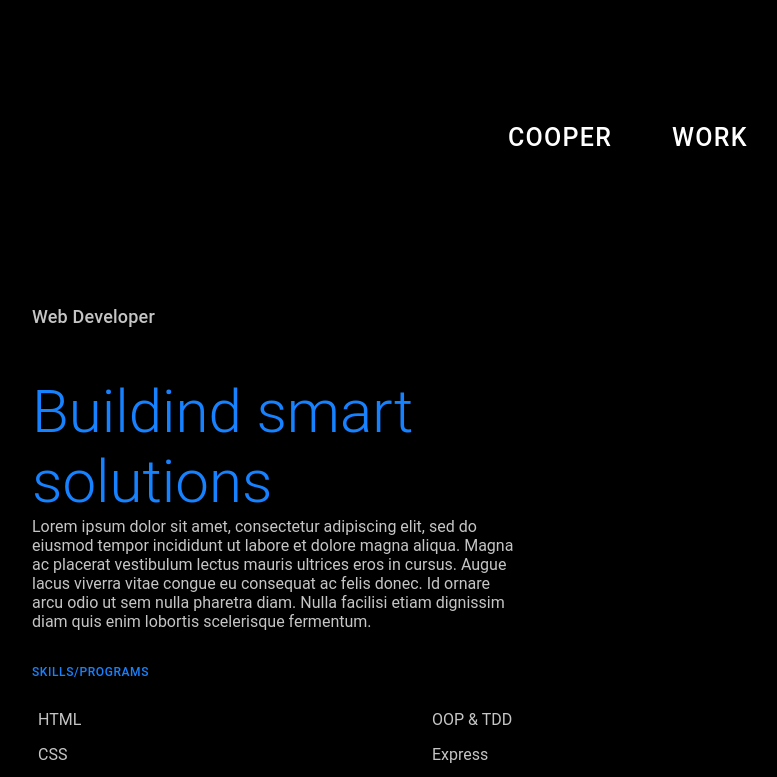
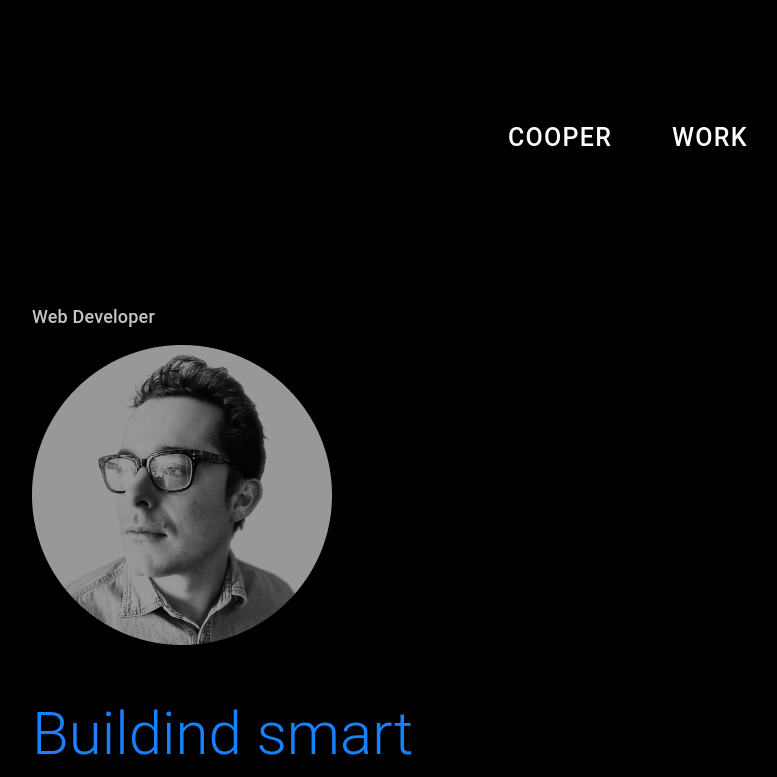
Before and after one commit to cssmith134/personal-portfolio, a React (Create React App) app: page / in a window 1280 px wide. Shown: the top 777 px of the page, without its empty margins (18-795 px from the left). Built offline with nearby package versions, Linux system fonts and the light colour scheme.

Commit message:
add picture/fix spacing

```diff
--- a/src/components/Navbar.js
+++ b/src/components/Navbar.js
@@ -18,9 +18,9 @@ function Navbar() {
           <button onClick={() => {setExpandNavbar((prev) => !prev)}}><ReorderIcon/></button>
         </div>
         <div className='links'>
-
             <Link to="/">Cooper</Link>
             <Link to="/work">Work</Link>
+
         </div>
     </div>
   )
--- a/src/pages/Home.js
+++ b/src/pages/Home.js
@@ -1,16 +1,17 @@
 import React from 'react'
 import "../styles/Home.css"
-import Profileimg from"../assets/cooper-smith-porfile.JPG"
+import Profileimg from "../assets/bio-photo1.png"
+
 
 
 function Home() {
   return (
     <div class="top-container">
     <h3>Web Developer</h3>
-    <div>
+    <div className='about-row'>
+      <img id='profile-pic' src={Profileimg} alt="cover"></img>
       <h2>Buildind smart solutions</h2>
       <p>Lorem ipsum dolor sit amet, consectetur adipiscing elit, sed do eiusmod tempor incididunt ut labore et dolore magna aliqua. Magna ac placerat vestibulum lectus mauris ultrices eros in cursus. Augue lacus viverra vitae congue eu consequat ac felis donec. Id ornare arcu odio ut sem nulla pharetra diam. Nulla facilisi etiam dignissim diam quis enim lobortis scelerisque fermentum.</p>
-
     </div>
     <div className='skills'>
       <h5>SKILLS/PROGRAMS</h5>
--- a/src/pages/Work.js
+++ b/src/pages/Work.js
@@ -1,6 +1,6 @@
 import React from 'react';
 import "../styles/Work.css";
-import ProfileImg from "../assets/cooper-smith-porfile.JPG"
+import ProfileImg from "../assets/bio-photo1.png"
 
 function Work() {
   return (
--- a/src/styles/Home.css
+++ b/src/styles/Home.css
@@ -11,6 +11,19 @@
     padding-right: 20px;
 
 
+}
+
+#profile-pic {
+
+    width: 300px;
+    height: 300px;
+
+
+    /* Inside auto layout */
+
+    flex: none;
+    order: 0;
+    flex-grow: 0;
 }
 
 h3 {
@@ -135,3 +148,11 @@ table {
 
     }
   }
+
+  @media only screen and (min-width: 1565px ) {
+    .top-container {
+        text-align: left;
+        width: auto;
+        padding-right: 270px;
+    }
+  }
--- a/src/styles/Navbar.css
+++ b/src/styles/Navbar.css
@@ -30,9 +30,14 @@
     font-size: 25px;
   }
 
-  h1 {
+  /* h1 {
 
-    font-size: 25px;
+    position: absolute;
+    width: 140px;
+    height: 19px;
+    left: 0px;
+    top: 0.27px;
+
     font-family: 'Roboto';
     font-style: normal;
     font-weight: 500;
@@ -42,7 +47,7 @@
     text-transform: uppercase;
 
     color: #FFFFFF;
-    }
+    } */
 
   .toggleButton {
     width: 100%;
```
Also changed, not shown: src/assets/bio-photo1.png (added), src/assets/cooper-smith-porfile.JPG (deleted). Lines whose indentation alone changed are shown as unchanged.
